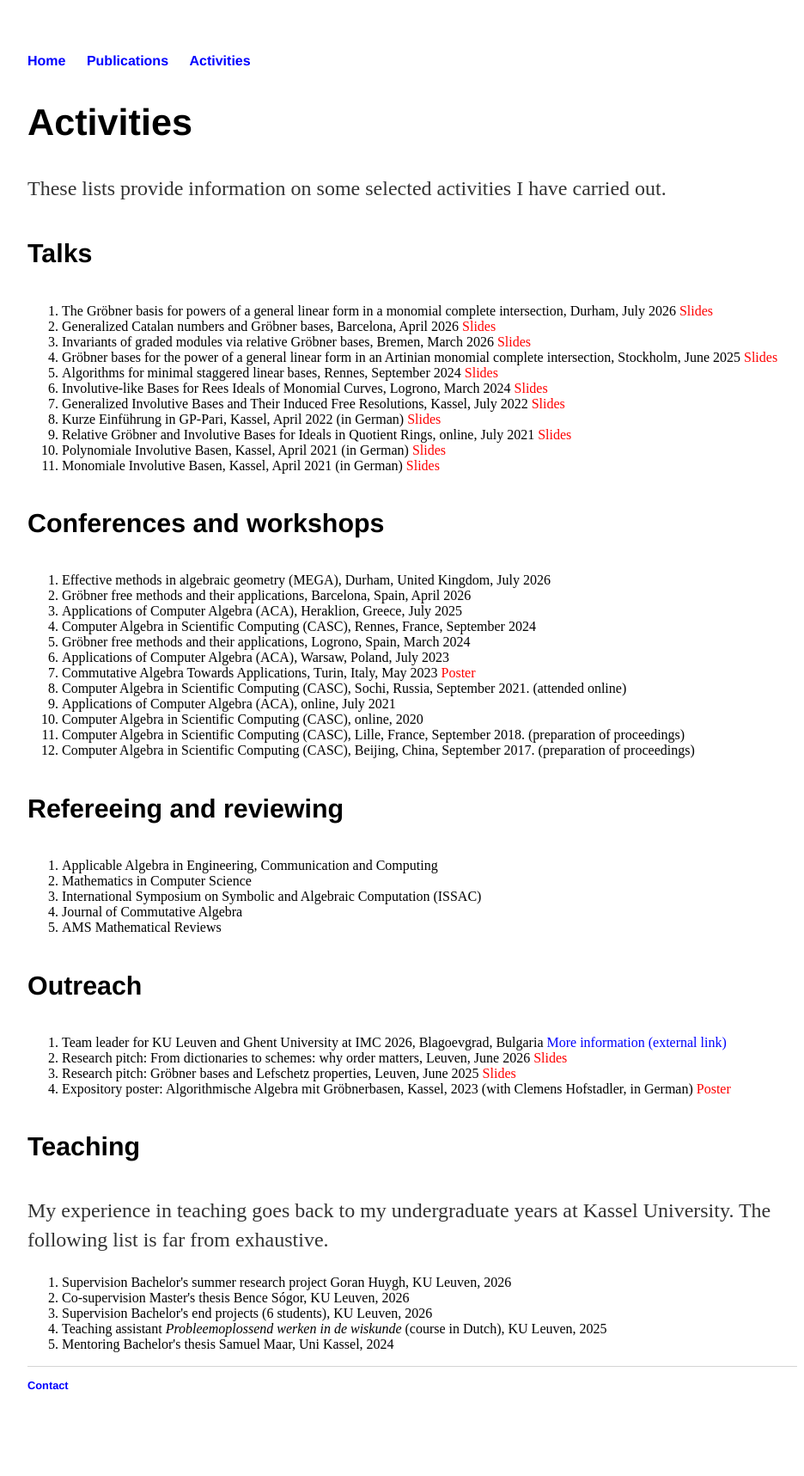
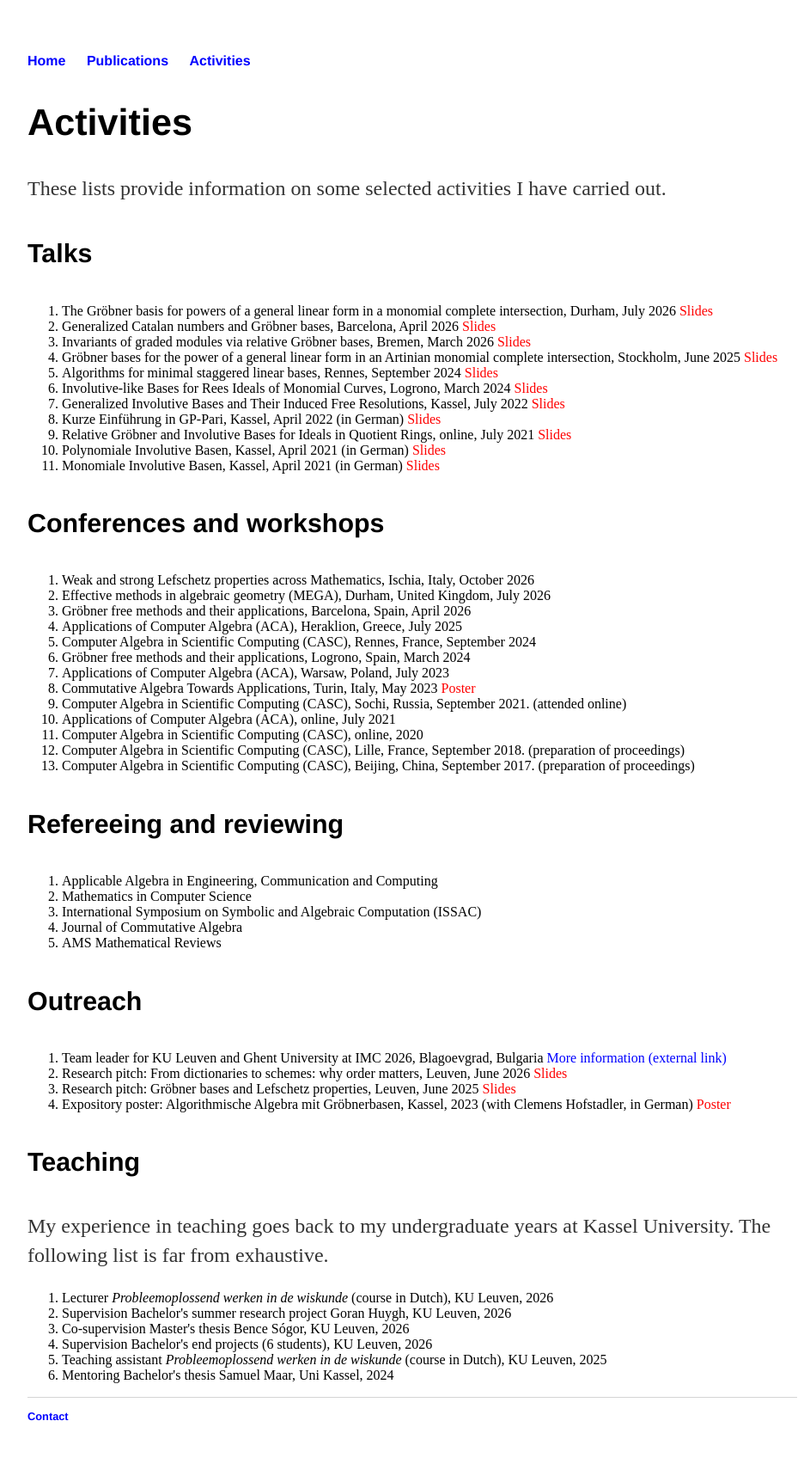
Before and after one commit to johannes-matthias-orth/johannes-matthias-orth.github.io, a Jekyll site: the page built from activities/index.html, in a window 1280 px wide. Shown: the whole page at 86% size, without its empty margins (160-1096 px from the left). Built offline with Jekyll 4.4.1, drawn with Linux system fonts in a browser that asks for light colours; before the commit the page ends 1681 px from its top, so only the background shows below that.

Commit message:
Update index.html

```diff
--- a/activities/index.html
+++ b/activities/index.html
@@ -22,6 +22,7 @@
 		</ol>
 	<h4>Conferences and workshops</h4>
 		<ol>
+			<li>Weak and strong Lefschetz properties across Mathematics, Ischia, Italy, October 2026</li>
 			<li>Effective methods in algebraic geometry (MEGA), Durham, United Kingdom, July 2026</li>
 			<li>Gröbner free methods and their applications, Barcelona, Spain, April 2026</li>
 			<li>Applications of Computer Algebra (ACA), Heraklion, Greece, July 2025</li>
@@ -54,6 +55,7 @@
 	<h4>Teaching</h4>
 		<p>My experience in teaching goes back to my undergraduate years at Kassel University. The following list is far from exhaustive.</p>
 		<ol>
+			<li>Lecturer <i>Probleemoplossend werken in de wiskunde</i> (course in Dutch), KU Leuven, 2026</li>
 			<li>Supervision Bachelor's summer research project Goran Huygh, KU Leuven, 2026</li>
 			<li>Co-supervision Master's thesis Bence Sógor, KU Leuven, 2026</li>
 			<li>Supervision Bachelor's end projects (6 students), KU Leuven, 2026</li>
```
